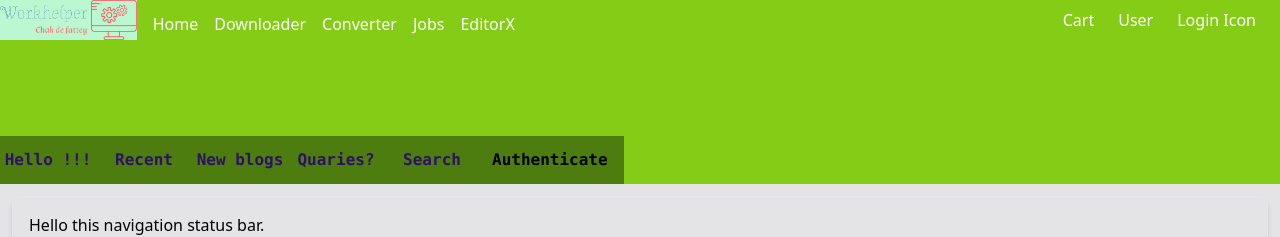
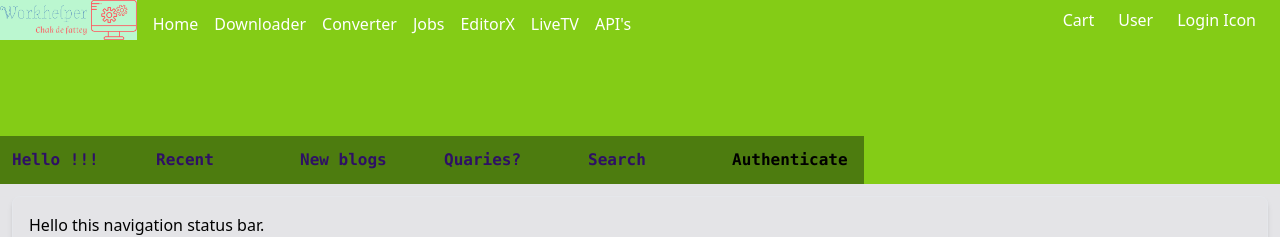
Before and after one commit to DivyakantSwarnkar01/Workhelp, a React (Vite) app: page / in a window 1280 px wide. Shown: the top 237 px of the page. Built offline with nearby package versions, Linux system fonts and the light colour scheme; no server answers; the database is empty.

Commit message:
Adding New Windows of Home/All others

```diff
--- a/src/Windows/Home/SubHeader.jsx
+++ b/src/Windows/Home/SubHeader.jsx
@@ -7,11 +7,11 @@ function SubHeader(){
     return(
         <div className='box-border relative bg-lime-500 w-full h-36'>
         <ul className='flex flex-row absolute bottom-0 '>
-         <li className='flex row-auto'><button className= ' font-mono justify-center box-border h-12 w-24 z-10 bg-lime-700 font-bold text-violet-950'> Hello !!!</button></li>
-         <li className='flex row-auto'><button className= ' font-mono justify-center box-border h-12 w-24 z-10 bg-lime-700 font-bold text-violet-950'> Recent </button></li>
-         <li className='flex row-auto'><button className= ' font-mono justify-center box-border h-12 w-24 z-10 bg-lime-700 font-bold text-violet-950'> New blogs</button></li>
-         <li className='flex row-auto'><button className= ' font-mono justify-center box-border h-12 w-24 z-10 bg-lime-700 font-bold text-violet-950'> Quaries?</button></li>
-         <li className='flex row-auto'><button className= ' font-mono justify-center box-border h-12 w-24 z-10 bg-lime-700 font-bold text-violet-950'> Search </button></li>
+         <li className='flex row-auto'><Link className= ' font-mono justify-center box-border h-12 w-36 pl-3 pt-3 z-10 bg-lime-700 font-bold text-violet-950' to='/Home/'> Hello !!!</Link></li>
+         <li className='flex row-auto'><Link className= ' font-mono justify-center box-border h-12 w-36 pl-3 pt-3 z-10 bg-lime-700 font-bold text-violet-950' to='/Home/Recent'> Recent </Link></li>
+         <li className='flex row-auto'><Link className= ' font-mono justify-center box-border h-12 w-36 pl-3 pt-3 z-10 bg-lime-700 font-bold text-violet-950' to='/Home/NewBlogs'> New blogs</Link></li>
+         <li className='flex row-auto'><Link className= ' font-mono justify-center box-border h-12 w-36 pl-3 pt-3 z-10 bg-lime-700 font-bold text-violet-950' to='/Home/Quaries?'> Quaries?</Link></li>
+         <li className='flex row-auto'><Link className= ' font-mono justify-center box-border h-12 w-36 pl-3 pt-3 z-10 bg-lime-700 font-bold text-violet-950' to='/Home/Search'> Search </Link></li>
          <li className='flex row-auto'><Link className= " font-mono justify-center box-border pl-3 pt-3 h-12 w-36 z-10 bg-lime-700 font-bold" to="/LogSign/Log_Sign">   Authenticate </Link> </li>
          </ul>
        </div>
--- /dev/null
+++ b/src/Windows/ProNavs/UP_Components/AdDes.jsx
@@ -0,0 +1,41 @@
+// TinyMCEEditor.js
+import React, { useRef, useEffect } from 'react';
+import tinymce from 'tinymce/tinymce';
+
+const AdDes = ({ initialValue, onContentChange }) => {
+    const editorRef = useRef(null);
+
+    useEffect(() => {
+        tinymce.init({
+            selector: `#${editorRef.current.id}`,
+            plugins: 'autoresize',
+            height: 500,
+            setup: (editor) => {
+                editor.on('change', () => {
+                    const content = editor.getContent();
+                    onContentChange(content);
+                });
+            },
+        });
+
+        return () => {
+            tinymce.remove(`#${editorRef.current.id}`);
+        };
+    }, []);
+
+    useEffect(() => {
+        if (initialValue) {
+            tinymce.get(editorRef.current.id).setContent(initialValue);
+        }
+    }, [initialValue]);
+
+    return (
+        <textarea
+            ref={editorRef}
+            id="tiny-mce-editor"
+            defaultValue={initialValue}
+        />
+    );
+};
+
+export default AdDes;
--- /dev/null
+++ b/src/Windows/ProNavs/UP_Components/PostFire.jsx
@@ -0,0 +1,21 @@
+// App.js
+import React, { useState } from 'react';
+import AdDes from './AdDes';
+
+const PostFire = () => {
+    const [description, setDescription] = useState('');
+
+    const handleDescriptionChange = (content) => {
+        setDescription(content);
+    };
+
+    return (
+        <div>
+            <h1>Blog Description Editor</h1>
+            <AdDes initialValue={description} onContentChange={handleDescriptionChange} />
+            <button onClick={() => console.log('Description:', description)}>Submit</button>
+        </div>
+    );
+};
+
+export default PostFire;
--- a/src/Windows/ProNavs/UserPage.jsx
+++ b/src/Windows/ProNavs/UserPage.jsx
@@ -7,7 +7,8 @@ import { signOut } from 'firebase/auth';
 import Sdbrlft from './UP_Components/Sdbrlft';
 import Sdbrrgt from './UP_Components/Sdbrrgt';
 import AdPost from './UP_Components/AdPost';
-import Plus3D from '../../assets/Plus3D.png'
+import PostFire from './UP_Components/PostFire';
+import Plus3D from '../../assets/Plus3D.png';
 
 
 
@@ -60,8 +61,18 @@ function UserPage() {
   }
 
   return (
+    <div className='flex flex-col'>
+    <div className='flex bg-lime-500 w-4/4 item-centre h-10 mt-5 mb-10 ml-5 mr-5'>
+    <ul className='flex flex-row absolute align-left'>
+      <li className='text-white ml-3 mr-3 mt-2'>General</li>
+      <li className='text-white ml-3 mr-3 mt-2'>Database Tables</li>
+      <li className='text-white ml-3 mr-3 mt-2'>H.C.M. Console</li>
+      <li className='text-white ml-3 mr-3 mt-2'>C.R.M. Console</li>
+      <li className='text-white ml-3 mr-3 mt-2'>C.P.C.</li>
+      <li className='text-white ml-3 mr-3 mt-2'>Project Management</li>
+    </ul>
+   </div>
     <div className="flex mb-40 relative">
-
       <div className="mt-5 ml-3">
       <Sdbrlft/>
       </div>
@@ -93,6 +104,7 @@ function UserPage() {
     </div>
 
       <AdPost/>
+      <PostFire/>
 
      <div>
      <h1>Welcome to React Firebase Auth using email and password</h1>
@@ -106,6 +118,7 @@ function UserPage() {
       </div>
 
    </div>
+   </div>
   );
 }
 
--- a/src/components/Header.jsx
+++ b/src/components/Header.jsx
@@ -21,6 +21,8 @@ function Header(){
             <Link to="/Converter" className="mt-2 ml-4">Converter</Link>
             <Link to="/jobs" className="mt-2 ml-4">Jobs</Link>
             <Link to="/EditorX" className="mt-2 ml-4">EditorX</Link>
+            <Link to="/LiveTV" className="mt-2 ml-4">LiveTV</Link>
+            <Link to="/Api" className="mt-2 ml-4">API's</Link>
           </div>
           <div className="flex items-center">
             <span className="ml-auto mr-6">Cart</span>
```
Also changed, not shown: src/routes/routes.js (+20 -1 lines), src/Windows/Home/HomeSub/NewBlogs.jsx (added), src/Windows/Home/HomeSub/Quaries.jsx (added), src/Windows/Home/HomeSub/Recent.jsx (added), src/Windows/Home/HomeSub/Search.jsx (added).
